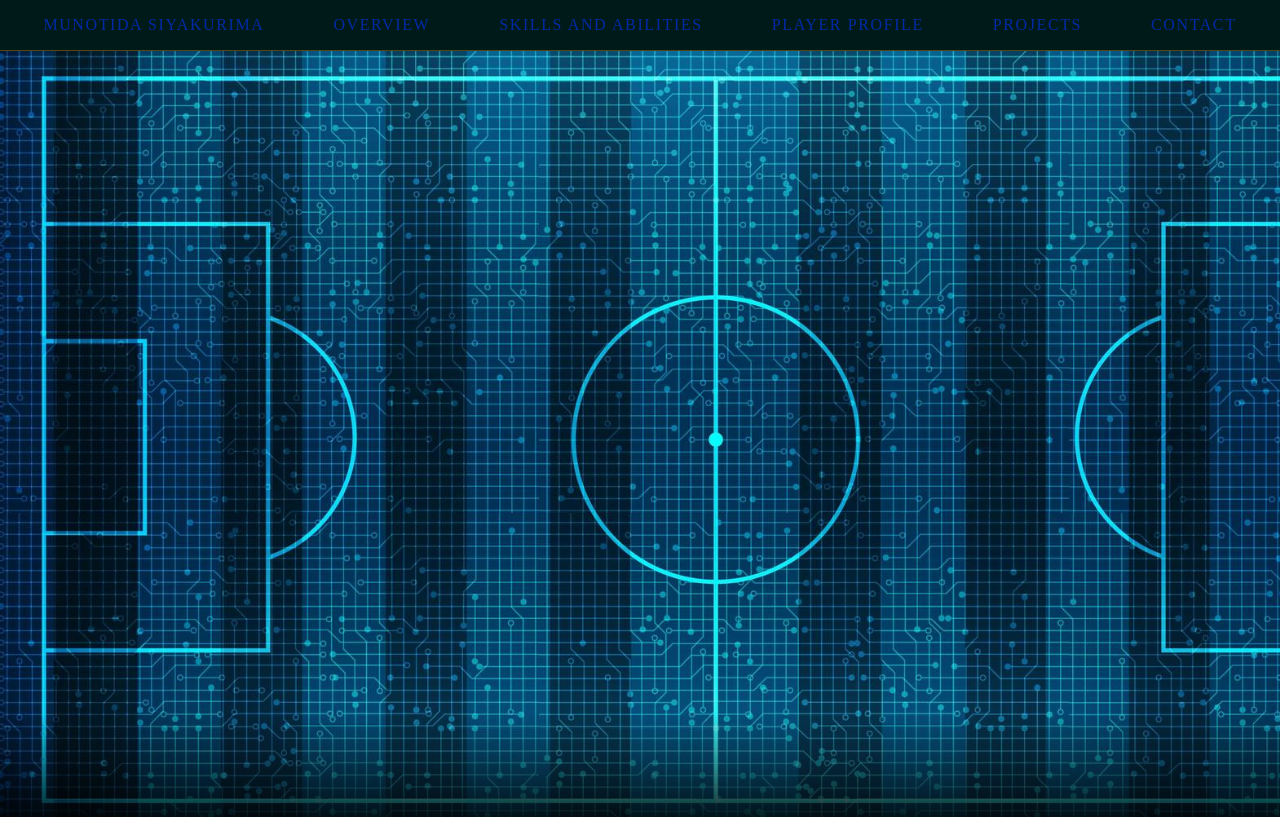
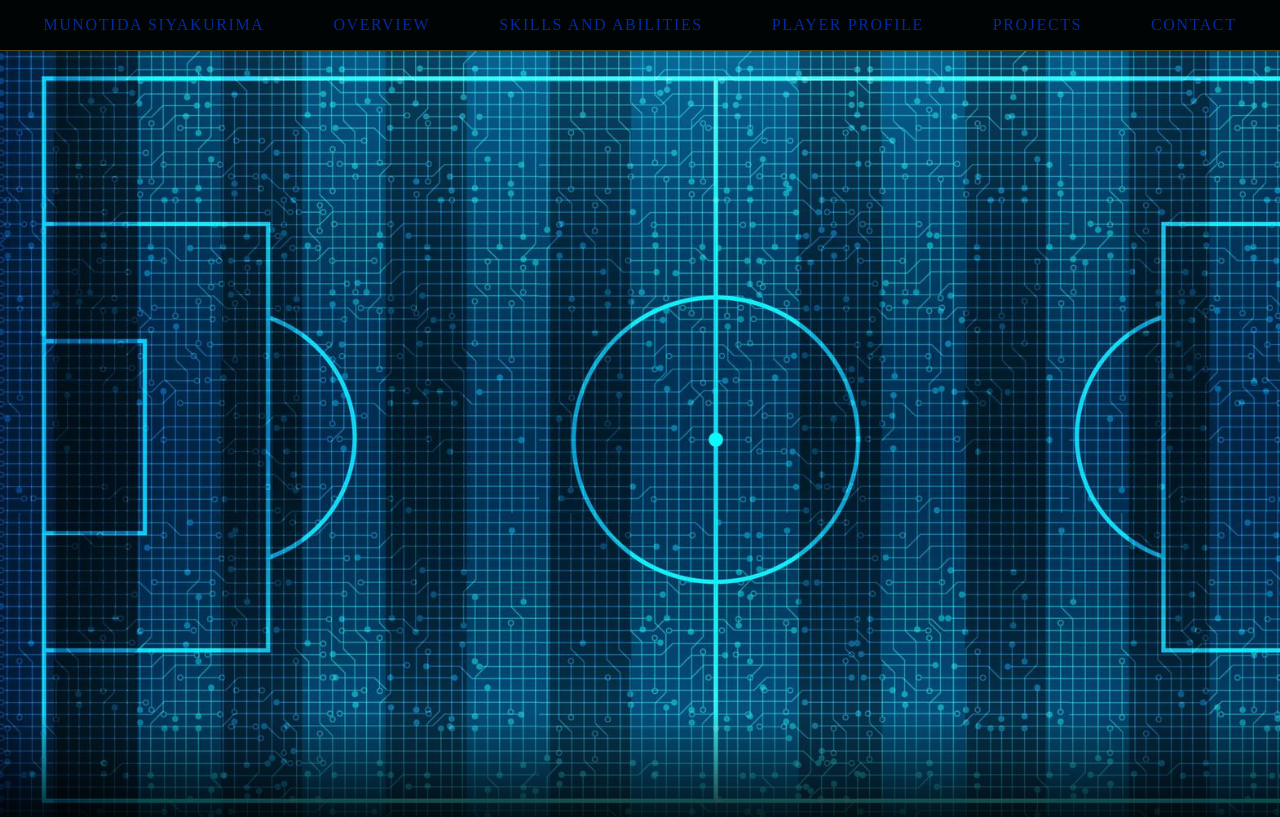
Before and after one commit to munosiyakurima/munosiyakurima.github.io, a plain HTML site: page index.html in a window 1280 px wide. Shown: the top 817 px of the page. Drawn offline with Linux system fonts and the light colour scheme; a web font is replaced by a local one.

Commit message:
Changes to style

```diff
--- a/css/style.css
+++ b/css/style.css
@@ -177,7 +177,7 @@ a:hover {
     overflow: hidden;
     z-index: 100;
     border-bottom: 1px solid #544512;
-    background-color:  #001a1a;
+    background-color:  #000404;
   }
 
   .nav_desktop a {
```
